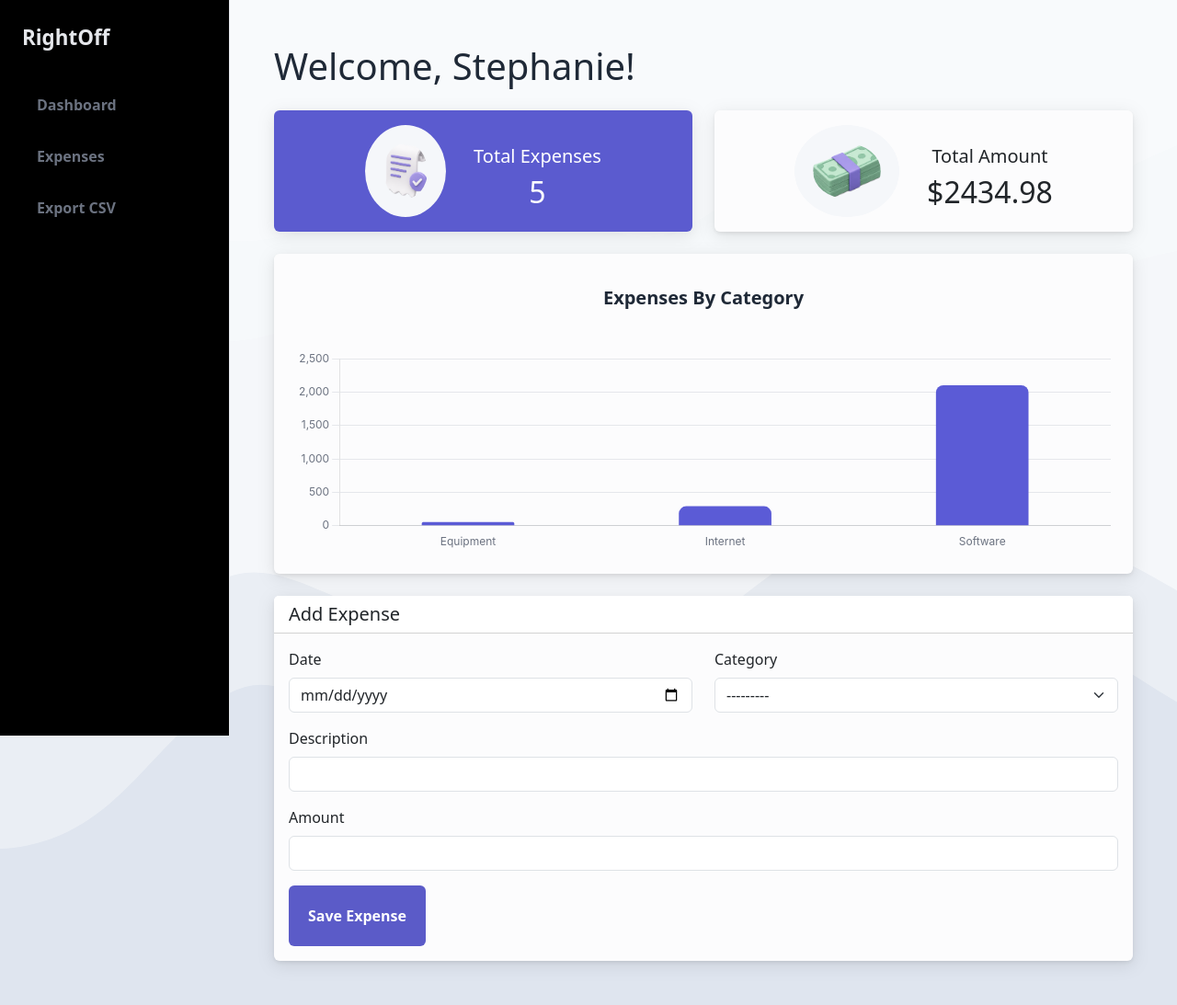
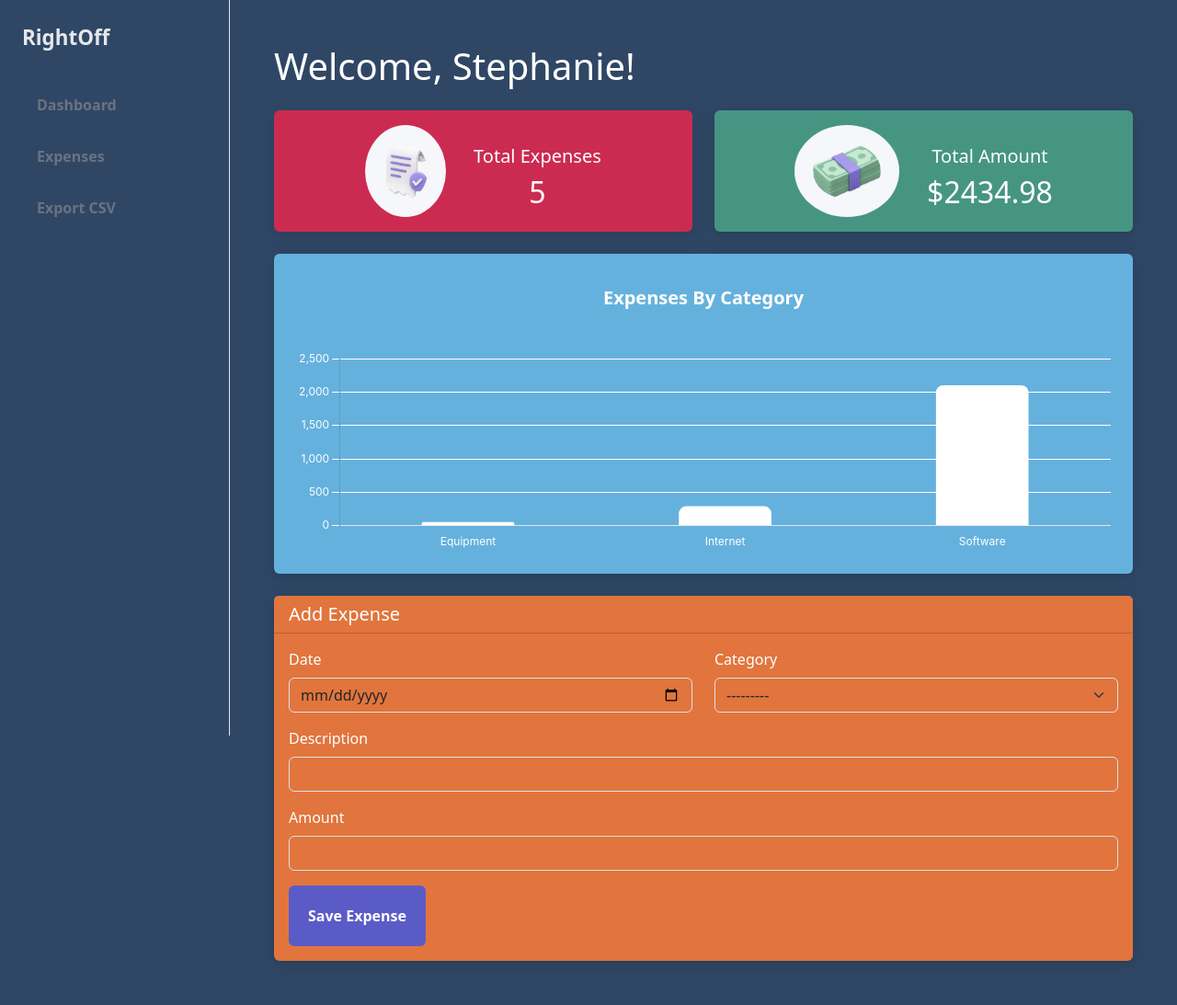
Before and after one commit to derinventingroom/rightoff, a Django app: page / in a window 1280 px wide. Shown: the whole page at 92% size. Run offline with Django 5.2, Linux system fonts and the light colour scheme; data comes from the database, SQL or seed files in the repository.

Commit message:
Style/color testing v3

```diff
--- a/expenses/templates/expenses/home.html
+++ b/expenses/templates/expenses/home.html
@@ -9,7 +9,7 @@
 
 <div class="row mb-4 align-items-stretch">
     <div class="col-md-6 d-flex">
-        <div class="card card-style-purple shadow-md dashboard-card flex-fill">
+        <div class="card card-style-red shadow-md dashboard-card flex-fill">
 
             <div class="card-body card-style text-center">
             <div>
@@ -32,7 +32,7 @@
     </div>
 
     <div class="col-md-6 d-flex">
-        <div class="card shadow-sm dashboard-card flex-fill">
+        <div class="card card-style-green shadow-sm dashboard-card flex-fill">
             <div class="card-body card-style text-center">
                <div>
                     <img
@@ -54,7 +54,7 @@
 </div>
 <div class="row">
     <div class="col-md-12 mb-4 d-flex">
-       <div class="card shadow-sm dashboard-card chart-card flex-fill">
+       <div class="card  card-style-blue shadow-sm dashboard-card chart-card flex-fill">
           <h5 class="card-title card-title-style text-center">
             Expenses By Category
           </h5>
@@ -65,8 +65,8 @@
     </div>
 </div>
 
-<div class="card shadow-sm">
-    <h5 class="card-header">
+<div class="card card-style-orange shadow-sm">
+    <h5 class="card-header card-style-orange">
         Add Expense
     </h5>
     <div class="card-body">
@@ -149,7 +149,7 @@ new Chart(ctx, {
         datasets: [{
             label: 'Expenses',
             data: categoryAmounts,
-            backgroundColor: '#5B5BD6',
+            backgroundColor: '#ffffff',
             hoverBackgroundColor: '#7474E8',
             borderRadius: 8,
             barThickness: 100
@@ -171,7 +171,7 @@ new Chart(ctx, {
                 },
 
                 ticks: {
-                    color: '#6B7280',
+                    color: '#ffffff',
                     font: {
                         family: 'Inter',
                         size: 12
@@ -183,11 +183,11 @@ new Chart(ctx, {
                 beginAtZero: true,
 
                 grid: {
-                    color: '#E5E7EB'
+                    color: '#ffffff'
                 },
 
                 ticks: {
-                    color: '#6B7280',
+                    color: '#ffffff',
                     font: {
                         family: 'Inter',
                         size: 12
--- a/static/css/style.css
+++ b/static/css/style.css
@@ -1,9 +1,10 @@
 body {
-        background-image: url("../images/stacked-waves-haikei.svg");
+        /* background-image: url("../images/stacked-waves-haikei.svg");
         background-repeat: no-repeat;
         background-position: center center;
-        background-size: cover;
+        background-size: cover; */
     /* background-color: #F5F7FA; */
+    background-color: #2F4765;
     /* background-image: linear-gradient(to top, #566981, #495c76, #3b506b, #2e4460, #213855); */
     /* background-image: linear-gradient(to right top, #051937, #004d7a, #008793, #00bf72, #a8eb12) !important; */
     /* min-height: 100vh;
@@ -42,7 +43,7 @@ body::after {
     z-index: -1;
 } */
 h1{
-    color: #1F2937 !important;
+    color: #ffffff !important;
 }
 
 .navbar{
@@ -61,7 +62,7 @@ h1{
 }
 
 .card {
-    border: 0 !important;
+    border: 0;
     background: #FCFCFD;
     filter: drop-shadow(0px 4px 8.9px rgba(0, 0, 0, 0.1));
 }
@@ -85,14 +86,25 @@ img{
     border-radius: 100%;
 }
 
-.card-style-purple{
+/* .card-style-purple{
     background-color: #5b5bcf !important;
+    border: 4px solid #000000 !important;
     color: #ffffff;
-    /* background-image: linear-gradient(to right top, #9e9bf4, #a98ce2, #b27ccf, #b86db9, #ba5ea3) !important;
-    color: #fff; */
+    background-image: linear-gradient(to right top, #9e9bf4, #a98ce2, #b27ccf, #b86db9, #ba5ea3) !important;
+    color: #fff;
+} */
+
+ .card-style-red{
+    background-color: #CC2B51;
+    color: #fff;
 }
 
-/* .card-style-orange{
+.card-style-green{
+    background-color: #469583;
+    color: #fff;
+}
+
+.card-style-orange{
     background-color: #E1753D;
     color: #fff;
 }
@@ -102,7 +114,11 @@ img{
     color: #fff;
 }
 
-.card-style-purple{
+.form-control, .form-select{
+   background-color: #E1753D !important;
+}
+
+/* .card-style-purple{
     background-color: #5b5bcf;
     color: #fff;
 } */
@@ -120,7 +136,7 @@ img{
     width: 250px;
     min-height: 100vh;
     padding: 1.5rem;
-    background: #000000;
+    background: #2F4765;
     border-right: 1px solid #e5e7eb;
     position: fixed;
     left: 0;
@@ -171,6 +187,7 @@ img{
 }
 
 .card-title-style{
+    color: #ffffff !important;
     padding: 20px;
 }
 
```
